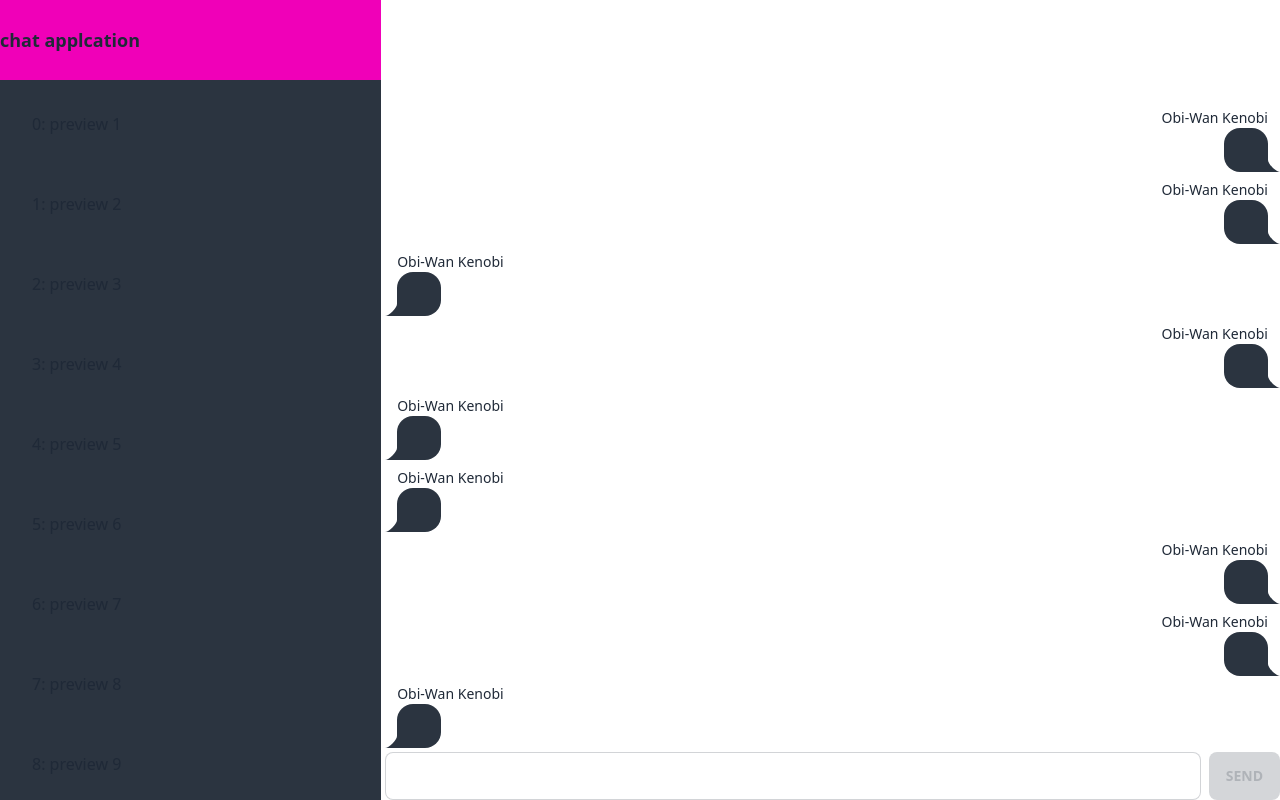
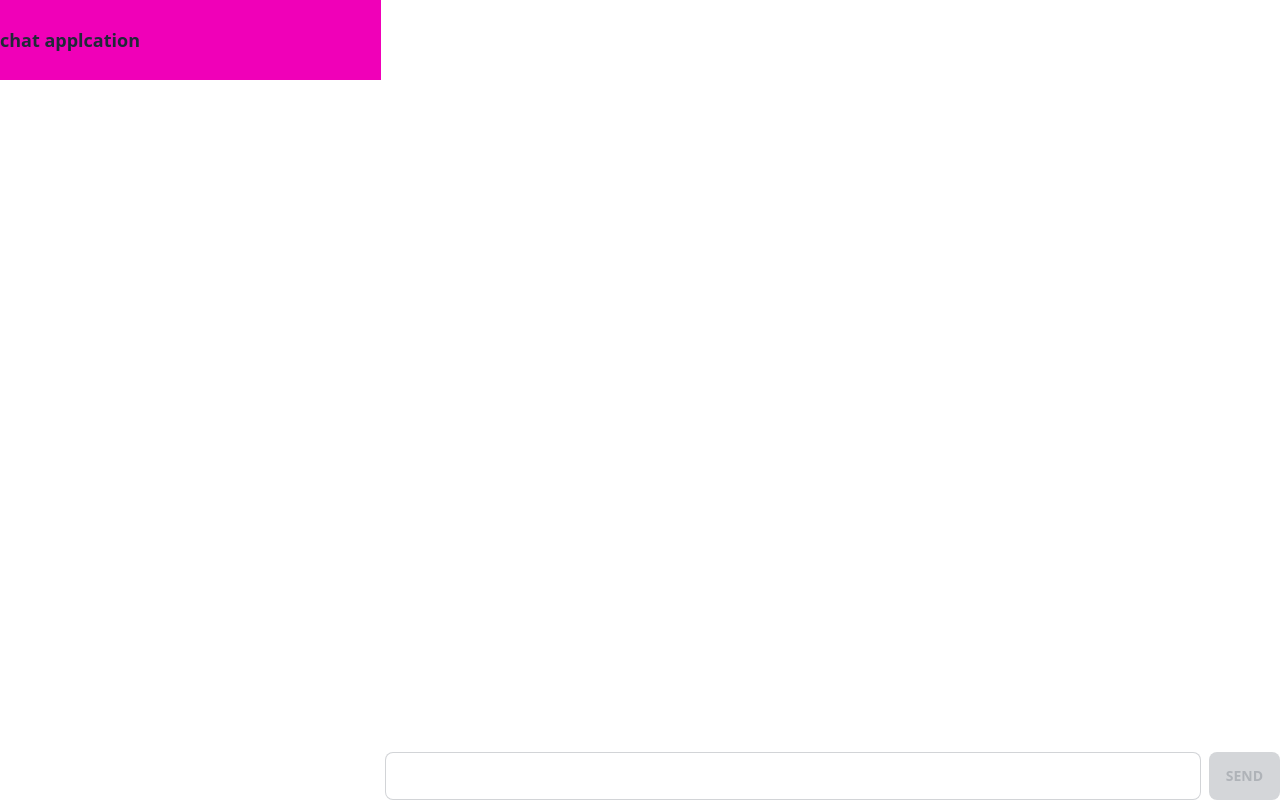
Before and after one commit to ReadyCodeToUse/go-svelte-websocket-chat, a SvelteKit app in the folder client/: page / in a window 1280 px wide. Built offline with nearby package versions, Linux system fonts and the light colour scheme.

Commit message:
[UPDATE] overlow on messages and dynamic creation of previews

```diff
--- a/client/src/lib/components/room.svelte
+++ b/client/src/lib/components/room.svelte
@@ -2,17 +2,7 @@
 	import Message from './message.svelte';
 
 	/** @type {import('$lib/components/message').Message[]} */
-	export let messages = [
-		{ sender: true, content: ""},
-		{ sender: true, content: ""},
-		{ sender: false, content: ""},
-		{ sender: true, content: ""},
-		{ sender: false, content: ""},
-		{ sender: false, content: ""},
-		{ sender: true, content: ""},
-		{ sender: true, content: ""},
-		{ sender: false, content: ""}
-	];
+	export let messages = [];
 
 	/**
 	 * Append a new message to the current room.
--- a/client/src/routes/+page.svelte
+++ b/client/src/routes/+page.svelte
@@ -3,18 +3,10 @@
 	import Preview from '$lib/components/preview.svelte';
 	import Room from '$lib/components/room.svelte';
 	import { onMount } from 'svelte';
+	import { writable } from 'svelte/store';
 
-	const titles = [
-		'preview 1',
-		'preview 2',
-		'preview 3',
-		'preview 4',
-		'preview 5',
-		'preview 6',
-		'preview 7',
-		'preview 8',
-		'preview 9'
-	];
+	let rooms = writable(new Map())
+	$: titles = Array.from($rooms.keys())
 
 	/** @type {Preview[]} */
 	let previews = [];
@@ -26,6 +18,10 @@
 	let state = {
 		active: undefined
 	};
+
+	function addRoom() {
+
+	}
 
 	/**
 	 * @param {{action: string, id?: number}} event
@@ -59,37 +55,6 @@
 </script>
 
 <main class="container mx-auto grid grid-cols-10 gap-1 h-screen">
-	<!-- <div class="row-span-1 col-start-1 col-end-4 h-20 flex items-center">
-		<h1 class="text-lg font-bold">chat applcation</h1>
-	</div>
-	<div class="row-span-1 col-start-4 col-span-full h-20 flex items-center">
-		<h1 class="text-lg font-bold">Selected preview name</h1>
-	</div>
-	<div class="col-start-1 col-span-3 row-start-2 row-end-7 h-full w-full overflow-auto flex flex-col">
-		{#each titles as title, i}
-			<a
-				class="w-full"
-				href={null}
-				on:click={() => {
-					chnageSelected({ action: 'activate', id: i });
-				}}
-			>
-				<Preview title={`${i}: ${title}`} bind:this={previews[i]} />
-			</a>
-		{/each}
-</div>
-	<div
-		class="col-start-4 col-span-full row-start-2 row-span-2 h-auto overflow-auto flex flex-col-reverse"
-	>
-		<Room bind:this={room} />
-	</div>
-	<div class="col-start-4 col-span-full row-start-4 row-span-1 h-auto overflow-auto p-2">
-		<Chatbox
-			on:message={(e) => {
-				room.reciveMessage(e.detail);
-			}}
-		/>
-	</div> -->
 	<div class="col-span-3 row-span-5 overflow-auto bg-">
 		<div class="sticky top-0 bg-inherit h-20 flex items-center bg-secondary">
 			<h1 class="text-lg font-bold">chat applcation</h1>
@@ -107,13 +72,17 @@
 		{/each}
 	</div>
 
-	<div class="col-span-7 row-span-5 flex flex-col justify-end">
+	<div class="col-span-7 row-span-5 flex flex-col justify-end h-screen">
+		<div class="overflow-auto flex flex-col-reverse">
 			<Room bind:this={room} />
+		</div>
+		<div>
 			<Chatbox
 				on:message={(e) => {
 					room.reciveMessage(e.detail);
 				}}
 			/>
+		</div>
 	</div>
 </main>
 
```
Lines whose indentation alone changed are shown as unchanged.
